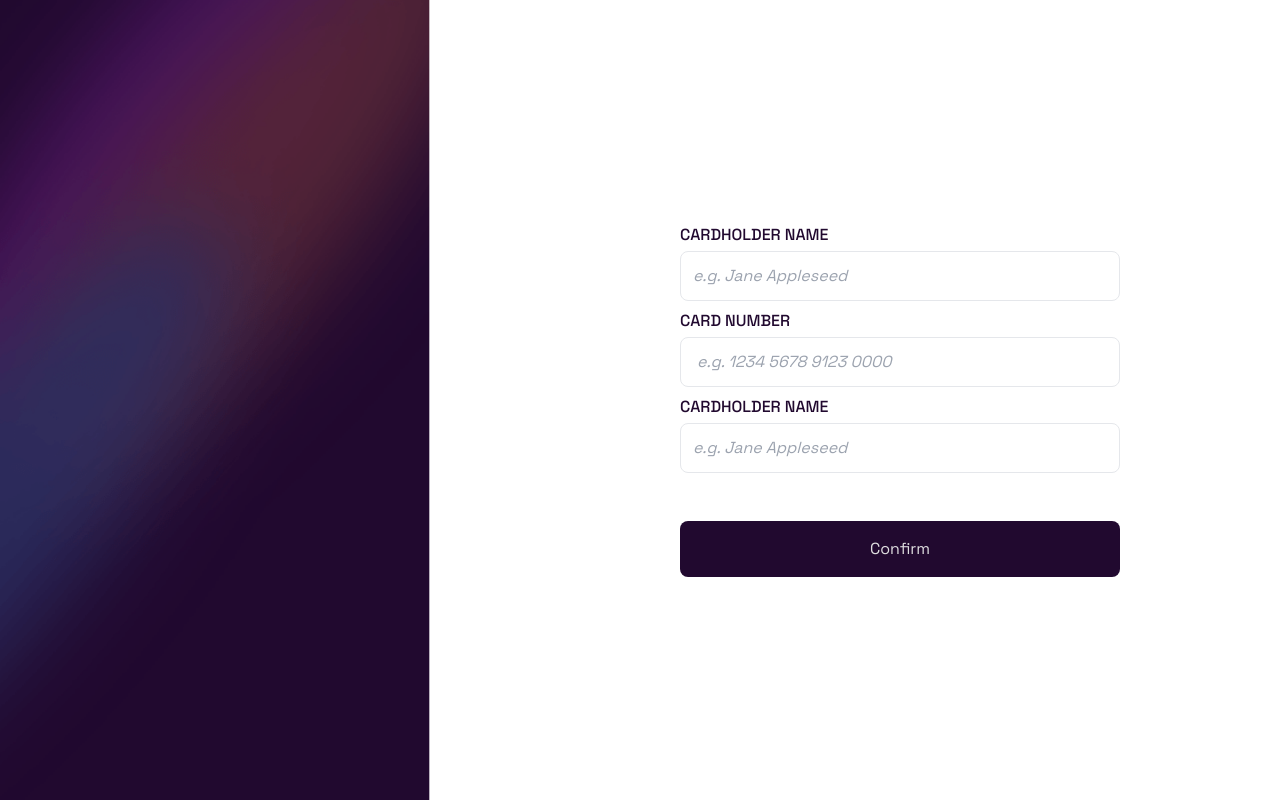
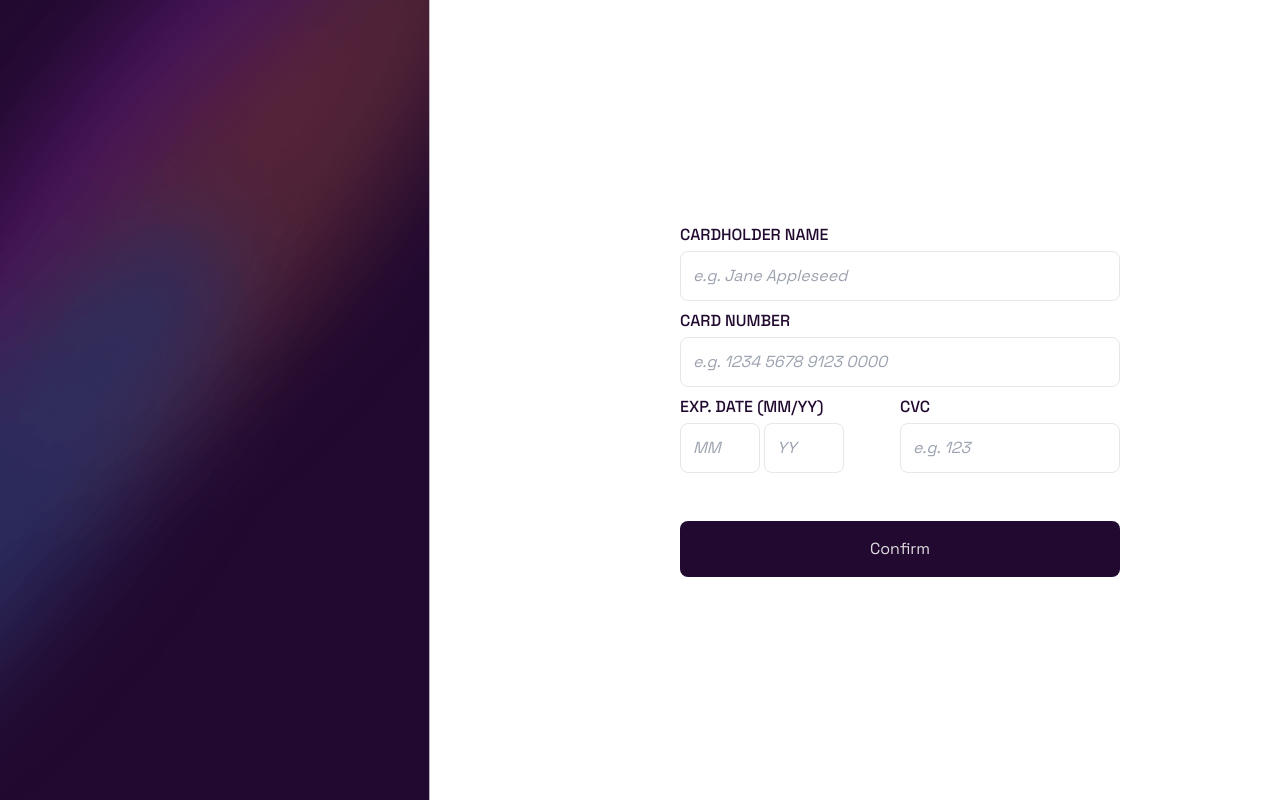
Before and after one commit to JFmaia/form-card-interative, a React (Vite) app in the folder loginCardInterative/: page / in a window 1280 px wide. Built offline with nearby package versions, Linux system fonts and the light colour scheme.

Commit message:
chore: Finalizing the form layout

```diff
--- a/loginCardInterative/src/App.tsx
+++ b/loginCardInterative/src/App.tsx
@@ -6,7 +6,9 @@ function App() {
 
   return (
     <div className="max-w-[1344px] h-[100%] flex flex-row justify-between items-center self-center mx-40">
-      <span></span>
+      <div>
+
+      </div>
       <div className="flex flex-col w-[440px] gap-2">
         <div>
           <span className="font-medium text-[#21092F]">CARDHOLDER NAME</span>
@@ -14,11 +16,20 @@ function App() {
         </div>
         <div>
           <span className="font-medium text-[#21092F]">CARD NUMBER</span>
-          <input className="w-[100%] placeholder:italic placeholder:##8E8593 p-3 bg-white text-[#21092F] border border-#DEDDDF rounded-lg mt-1" type="text" placeholder=" e.g. 1234 5678 9123 0000"/>
+          <input className="w-[100%] placeholder:italic placeholder:##8E8593 p-3 bg-white text-[#21092F] border border-#DEDDDF rounded-lg mt-1" type="text" placeholder="e.g. 1234 5678 9123 0000"/>
         </div>
-        <div>
-          <span className="font-medium text-[#21092F]">CARDHOLDER NAME</span>
-          <input className="w-[100%] placeholder:italic placeholder:##8E8593 p-3 bg-white text-[#21092F] border border-#DEDDDF rounded-lg mt-1" type="text" placeholder="e.g. Jane Appleseed"/>
+        <div className="w-[100%] flex flex-row items-center">
+          <div className="w-[50%] flex flex-col">
+            <span className="font-medium text-[#21092F]">EXP. DATE (MM/YY)</span>
+            <div className="flex flex-row gap-1 items-center mt-1">
+              <input className="w-20 placeholder:italic placeholder:##8E8593 p-3 bg-white text-[#21092F] border border-#DEDDDF rounded-lg" type="text" placeholder="MM"/>
+              <input className="w-20 placeholder:italic placeholder:##8E8593 p-3 bg-white text-[#21092F] border border-#DEDDDF rounded-lg" type="text" placeholder="YY"/>
+            </div>
+          </div>
+          <div className="w-[50%] flex flex-col">
+            <span className="font-medium text-[#21092F]">CVC</span>
+            <input className="placeholder:italic placeholder:##8E8593 p-3 bg-white text-[#21092F] border border-#DEDDDF rounded-lg mt-1" type="text" placeholder="e.g. 123"/>
+          </div>
         </div>
         <button className="w-[100%] rounded-lg bg-[#21092F] text-[#DEDDDF] p-4 mt-10 ">Confirm</button>
       </div>
```
